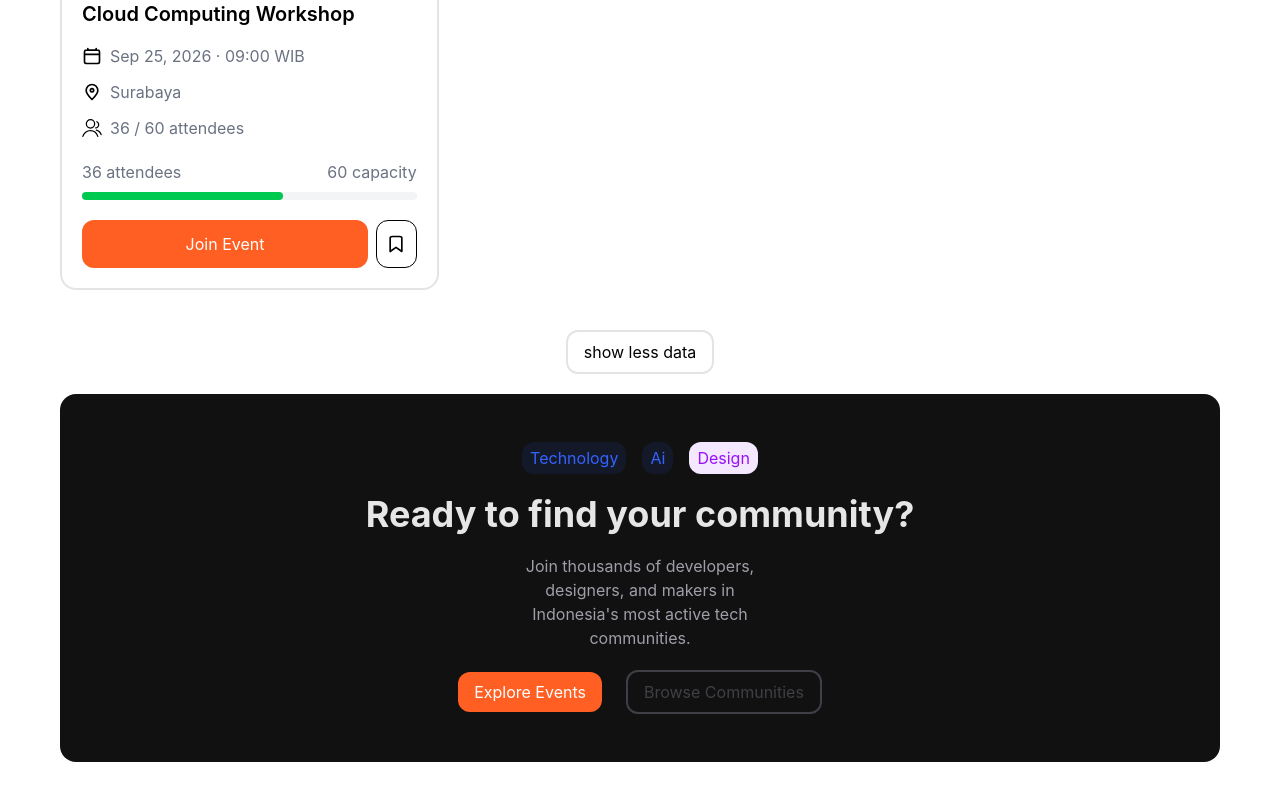
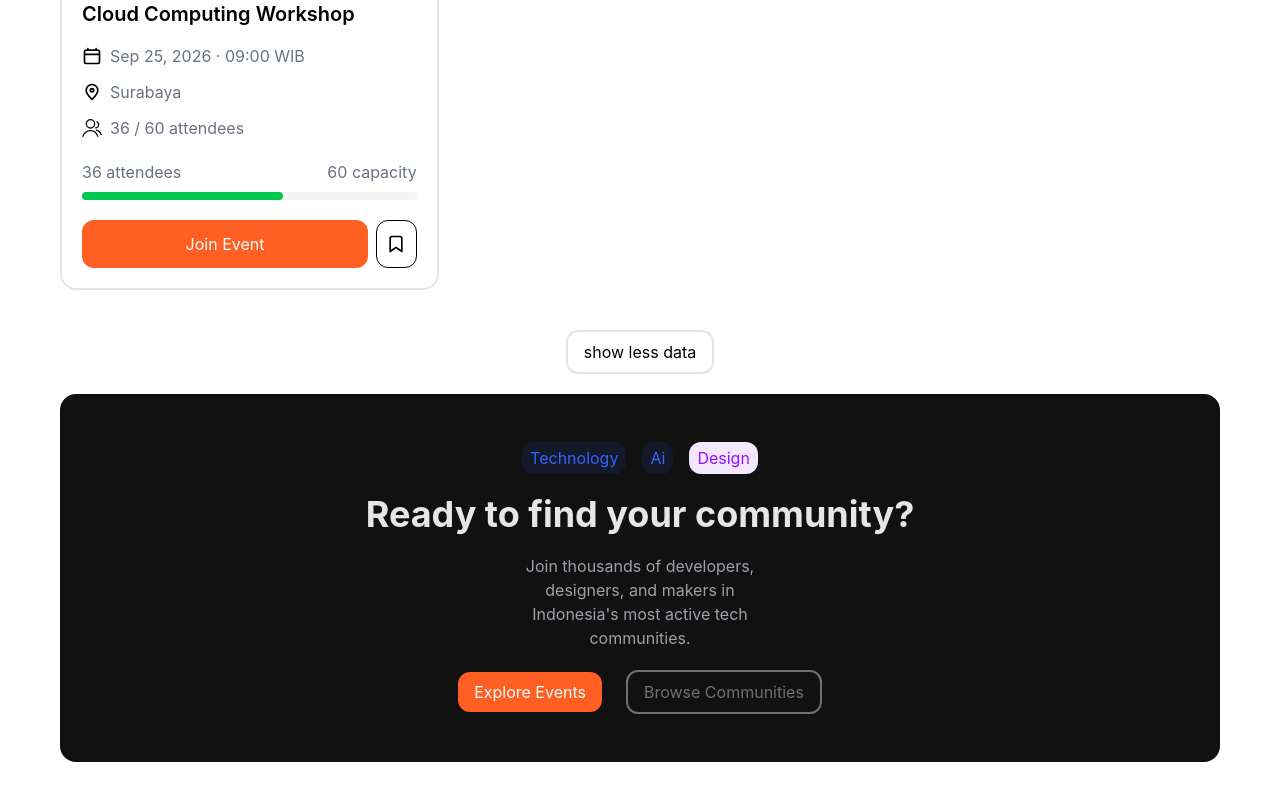
Before and after one commit to fatawaimamalmuftin/eventhub, a React (Vite) app: page /guest in a window 1280 px wide. Shown: the part 2126-2926 px from the top of the page. Built offline with nearby package versions, Linux system fonts and the light colour scheme.

Commit message:
doc: change color

```diff
--- a/src/index.css
+++ b/src/index.css
@@ -33,7 +33,7 @@
 }
 
 @utility btnTr{
-  @apply veryCenter border-2 border-transprn text-transprn rounded-xl cursor-pointer py-2 px-4
+  @apply veryCenter border-2 border-white/40 text-white/40 rounded-xl cursor-pointer py-2 px-4
 }
 
 @utility borderFooter{
```
